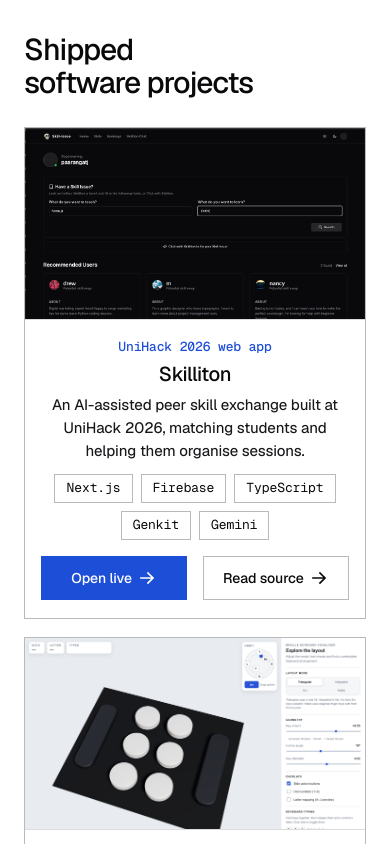
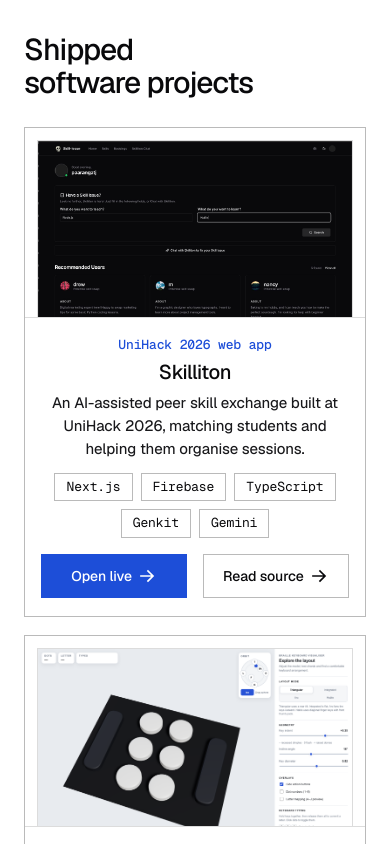
Before and after one commit to pjrus/p-jain-dev, a SvelteKit app: page / in a window 390 px wide. Shown: the part 1260-2104 px from the top of the page. Built offline with nearby package versions, Linux system fonts and the light colour scheme.

Commit message:
Add top and side padding around project card images

```diff
--- a/src/styles/projects.css
+++ b/src/styles/projects.css
@@ -27,13 +27,6 @@
 .projects-title-group {
   display: grid;
   gap: 8px;
-}
-
-.projects-lede {
-  max-width: 52ch;
-  color: var(--body-ink);
-  font-size: var(--t-body);
-  line-height: 1.54;
 }
 
 .project-grid {
@@ -88,6 +81,7 @@
 
 .project-media {
   position: relative;
+  padding: 16px 16px 0;
   overflow: hidden;
   border-bottom: 1px solid var(--line);
   background: var(--bg);
@@ -97,6 +91,8 @@
 .project-media-link {
   display: block;
   overflow: hidden;
+  border: 1px solid var(--line);
+  border-bottom: 0;
 }
 
 .project-media img {
@@ -219,6 +215,10 @@
     grid-template-rows: auto auto;
   }
 
+  .project-media {
+    padding: 12px 12px 0;
+  }
+
   .project-top {
     padding: 18px 16px 12px;
   }
```
